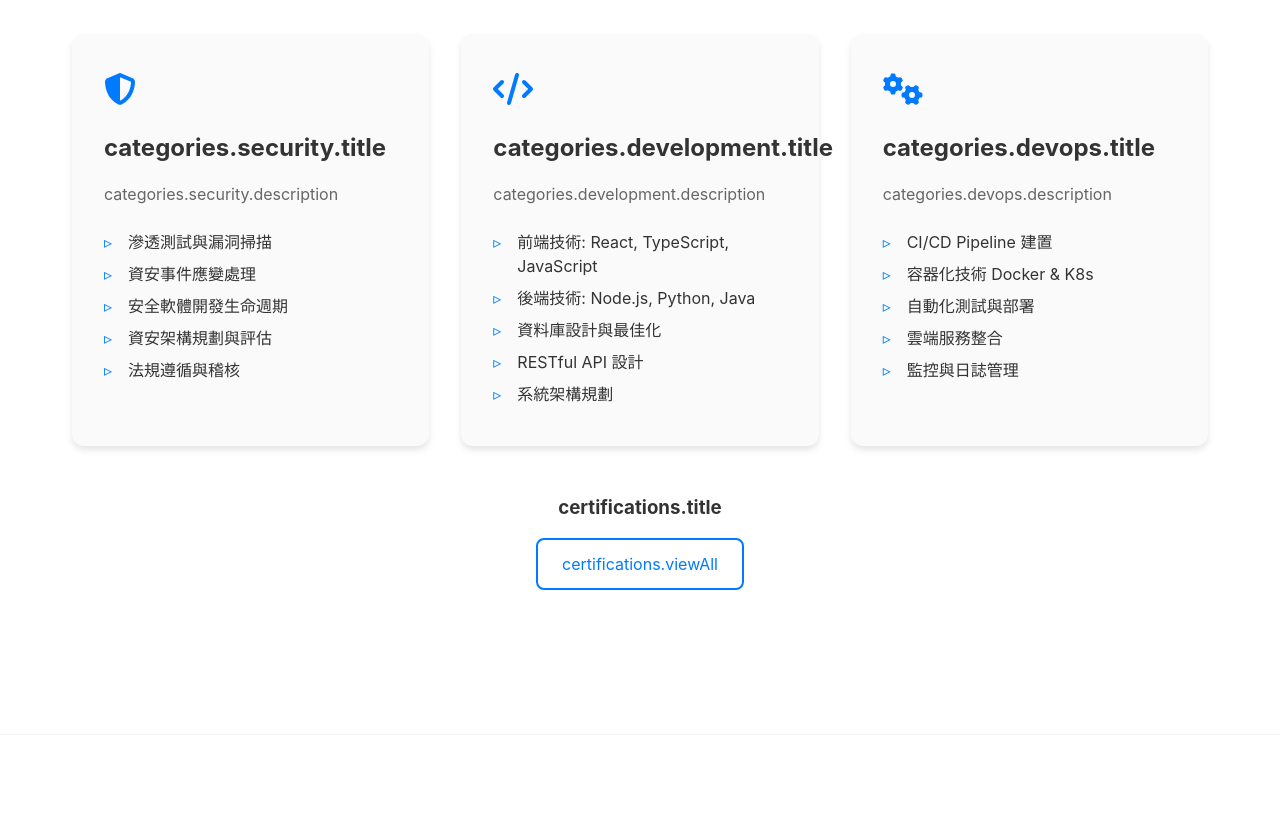
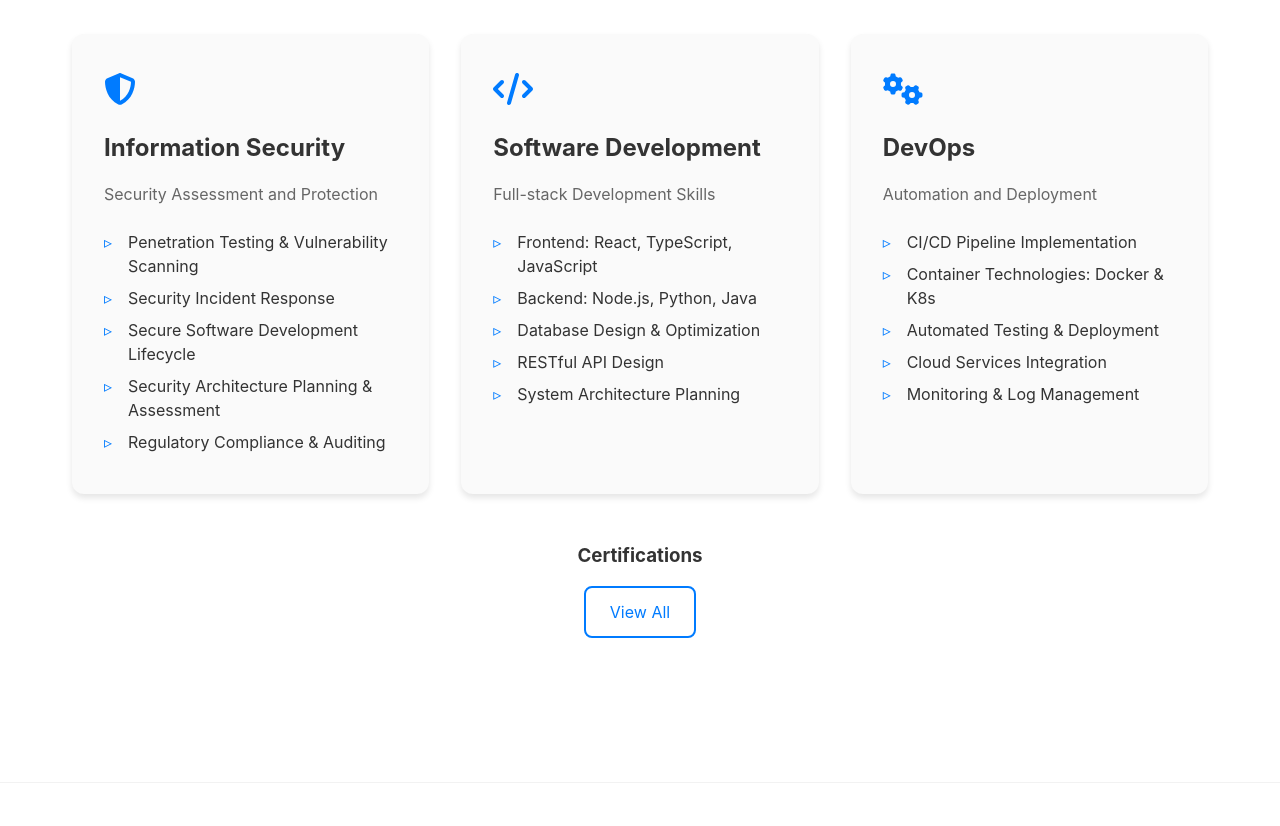
Before and after one commit to Lung-Yu/Lung-Yu.github.io, a React (Vite) app: page /#/ in a window 1280 px wide. Shown: the part 980-1806 px from the top of the page. Built offline with nearby package versions, Linux system fonts and the light colour scheme.

Commit message:
feat: 新增技能項目翻譯，整合安全、開發及 DevOps 相關技能描述

```diff
--- a/src/features/skills/hooks/useSkills.ts
+++ b/src/features/skills/hooks/useSkills.ts
@@ -21,28 +21,28 @@
     },
     items: {
       security: [
-        "滲透測試與漏洞掃描",
-        "資安事件應變處理",
-        "安全軟體開發生命週期",
-        "資安架構規劃與評估",
-        "法規遵循與稽核"
+        t('items.security.pentest'),
+        t('items.security.incident'),
+        t('items.security.sdlc'),
+        t('items.security.architecture'),
+        t('items.security.compliance')
       ],
       development: [
-        "前端技術: React, TypeScript, JavaScript",
-        "後端技術: Node.js, Python, Java",
-        "資料庫設計與最佳化",
-        "RESTful API 設計",
-        "系統架構規劃"
+        t('items.development.frontend'),
+        t('items.development.backend'),
+        t('items.development.database'),
+        t('items.development.api'),
+        t('items.development.architecture')
       ],
       devops: [
-        "CI/CD Pipeline 建置",
-        "容器化技術 Docker & K8s",
-        "自動化測試與部署",
-        "雲端服務整合",
-        "監控與日誌管理"
+        t('items.devops.cicd'),
+        t('items.devops.container'),
+        t('items.devops.automation'),
+        t('items.devops.cloud'),
+        t('items.devops.monitoring')
       ]
     }
-  };
+  } as SkillsData;
 
   return { skills };
 };
--- a/src/i18n/i18n.ts
+++ b/src/i18n/i18n.ts
@@ -23,6 +23,8 @@
 import cvTW from './locales/zh-TW/cv.json';
 import certificatesEN from './locales/en/certificates.json';
 import certificatesTW from './locales/zh-TW/certificates.json';
+import skillsEN from './locales/en/skills.json';
+import skillsTW from './locales/zh-TW/skills.json';
 
 const resources = {
   en: {
@@ -35,7 +37,8 @@
     projectsData: projectsDataEN,
     consultant: consultantEN,
     cv: cvEN,
-    certificates: certificatesEN
+    certificates: certificatesEN,
+    skills: skillsEN,
   },
   'zh-TW': {
     common: commonTW,
@@ -47,7 +50,8 @@
     projectsData: projectsDataTW,
     consultant: consultantTW,
     cv: cvTW,
-    certificates: certificatesTW
+    certificates: certificatesTW,
+    skills: skillsTW,
   }
 };
 
--- a/src/i18n/locales/en/skills.json
+++ b/src/i18n/locales/en/skills.json
@@ -15,6 +15,29 @@
       "description": "Automation and Deployment"
     }
   },
+  "items": {
+    "security": {
+      "pentest": "Penetration Testing & Vulnerability Scanning",
+      "incident": "Security Incident Response",
+      "sdlc": "Secure Software Development Lifecycle",
+      "architecture": "Security Architecture Planning & Assessment",
+      "compliance": "Regulatory Compliance & Auditing"
+    },
+    "development": {
+      "frontend": "Frontend: React, TypeScript, JavaScript",
+      "backend": "Backend: Node.js, Python, Java",
+      "database": "Database Design & Optimization",
+      "api": "RESTful API Design",
+      "architecture": "System Architecture Planning"
+    },
+    "devops": {
+      "cicd": "CI/CD Pipeline Implementation",
+      "container": "Container Technologies: Docker & K8s",
+      "automation": "Automated Testing & Deployment",
+      "cloud": "Cloud Services Integration",
+      "monitoring": "Monitoring & Log Management"
+    }
+  },
   "certifications": {
     "title": "Certifications",
     "viewAll": "View All"
--- a/src/i18n/locales/zh-TW/skills.json
+++ b/src/i18n/locales/zh-TW/skills.json
@@ -4,15 +4,38 @@
   "categories": {
     "security": {
       "title": "資訊安全",
-      "description": "安全評估與防護"
+      "description": "安全防護與風險管理"
     },
     "development": {
       "title": "軟體開發",
-      "description": "全端開發技能"
+      "description": "全端開發與系統架構"
     },
     "devops": {
       "title": "DevOps",
-      "description": "自動化與部署"
+      "description": "持續整合與部署"
+    }
+  },
+  "items": {
+    "security": {
+      "pentest": "滲透測試與漏洞掃描",
+      "incident": "資安事件應變處理",
+      "sdlc": "安全軟體開發生命週期",
+      "architecture": "資安架構規劃與評估",
+      "compliance": "法規遵循與稽核"
+    },
+    "development": {
+      "frontend": "前端技術: React, TypeScript, JavaScript",
+      "backend": "後端技術: Node.js, Python, Java",
+      "database": "資料庫設計與最佳化",
+      "api": "RESTful API 設計",
+      "architecture": "系統架構規劃"
+    },
+    "devops": {
+      "cicd": "CI/CD Pipeline 建置",
+      "container": "容器化技術 Docker & K8s",
+      "automation": "自動化測試與部署",
+      "cloud": "雲端服務整合",
+      "monitoring": "監控與日誌管理"
     }
   },
   "certifications": {
```
